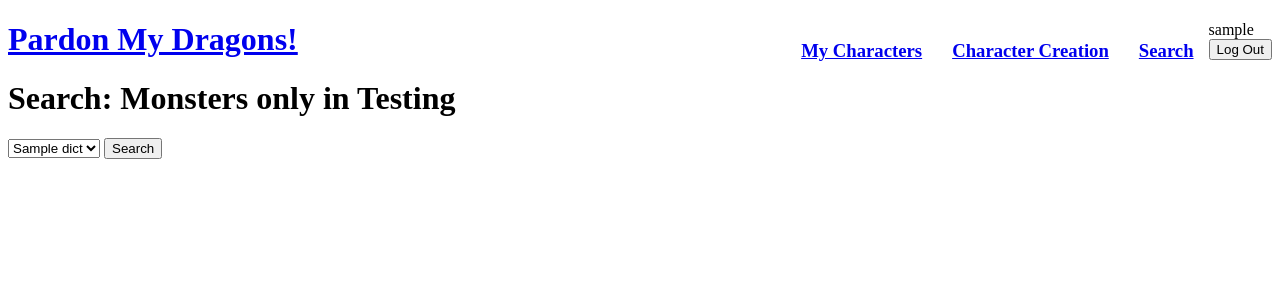
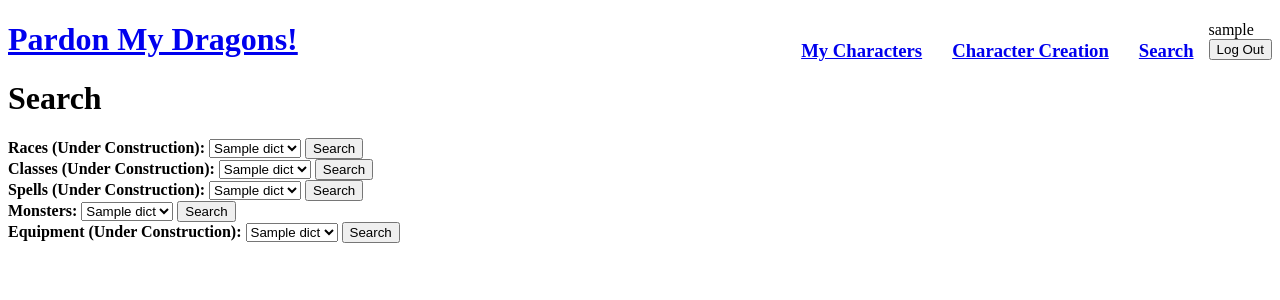
Before and after one commit to sweetk/pardonmydragons, a Flask app: page /search in a window 1280 px wide. Shown: the top 300 px of the page. Run offline with Flask 2, Linux system fonts and the light colour scheme; the visitor is signed in with stand-in values (Sample User, id 1); tables that the repository leaves empty hold one stand-in row (values such as "Sample post"); a database or web service that is not in the repository returns one stand-in record (values such as "Sample title"); data that the repository does not hold is empty.

Commit message:
Added more search options

```diff
--- a/main.py
+++ b/main.py
@@ -173,10 +173,18 @@ def search():
         searchterm = request.form['searchterm']
         return redirect(url_for('SRD', searchterm = searchterm))
 
+    response = requests.get("http://dnd5eapi.co/api/races")
+    content_races = response.json()
+    response = requests.get("http://dnd5eapi.co/api/classes")
+    content_classes = response.json()
+    response = requests.get("http://dnd5eapi.co/api/spells")
+    content_spells = response.json()
     response = requests.get("http://dnd5eapi.co/api/monsters")
-    content = response.json()
+    content_monsters = response.json()
+    response = requests.get("http://dnd5eapi.co/api/equipment")
+    content_equipment = response.json()
 
-    return render_template('search.html', content=content)
+    return render_template('search.html', content_races=content_races, content_classes=content_classes, content_spells=content_spells, content_monsters=content_monsters, content_equipment=content_equipment)
 
 @app.route('/SRD', methods=['GET'])
 def SRD():
--- a/templates/search.html
+++ b/templates/search.html
@@ -2,10 +2,60 @@
 
 {% block content %}
 
-<h1>Search: Monsters only in Testing</h1>
+<h1>Search</h1>
+<!--Races-->
 <form action="/search" method="post">
+  <label for="searchterm"><b>Races (Under Construction):</b></label>
     <select name="searchterm">
-        {% for dict in content["results"] %}
+        {% for dict in content_races["results"] %}
+
+        <option value="{{dict['url']}}">{{dict['name']}}</option>
+
+        {% endfor %}
+    </select>
+  <input type="submit" value="Search">
+</form>
+<!--Classes-->
+<form action="/search" method="post">
+  <label for="searchterm"><b>Classes (Under Construction):</b></label>
+    <select name="searchterm">
+        {% for dict in content_classes["results"] %}
+
+        <option value="{{dict['url']}}">{{dict['name']}}</option>
+
+        {% endfor %}
+    </select>
+  <input type="submit" value="Search">
+</form>
+<!--Spells-->
+<form action="/search" method="post">
+  <label for="searchterm"><b>Spells (Under Construction):</b></label>
+    <select name="searchterm">
+        {% for dict in content_spells["results"] %}
+
+        <option value="{{dict['url']}}">{{dict['name']}}</option>
+
+        {% endfor %}
+    </select>
+  <input type="submit" value="Search">
+</form>
+<!--Monsters-->
+<form action="/search" method="post">
+  <label for="searchterm"><b>Monsters:</b></label>
+    <select name="searchterm">
+        {% for dict in content_monsters["results"] %}
+
+        <option value="{{dict['url']}}">{{dict['name']}}</option>
+
+        {% endfor %}
+    </select>
+  <input type="submit" value="Search">
+</form>
+<!--Equipment-->
+<form action="/search" method="post">
+  <label for="searchterm"><b>Equipment (Under Construction):</b></label>
+    <select name="searchterm">
+        {% for dict in content_equipment["results"] %}
 
         <option value="{{dict['url']}}">{{dict['name']}}</option>
 
```
